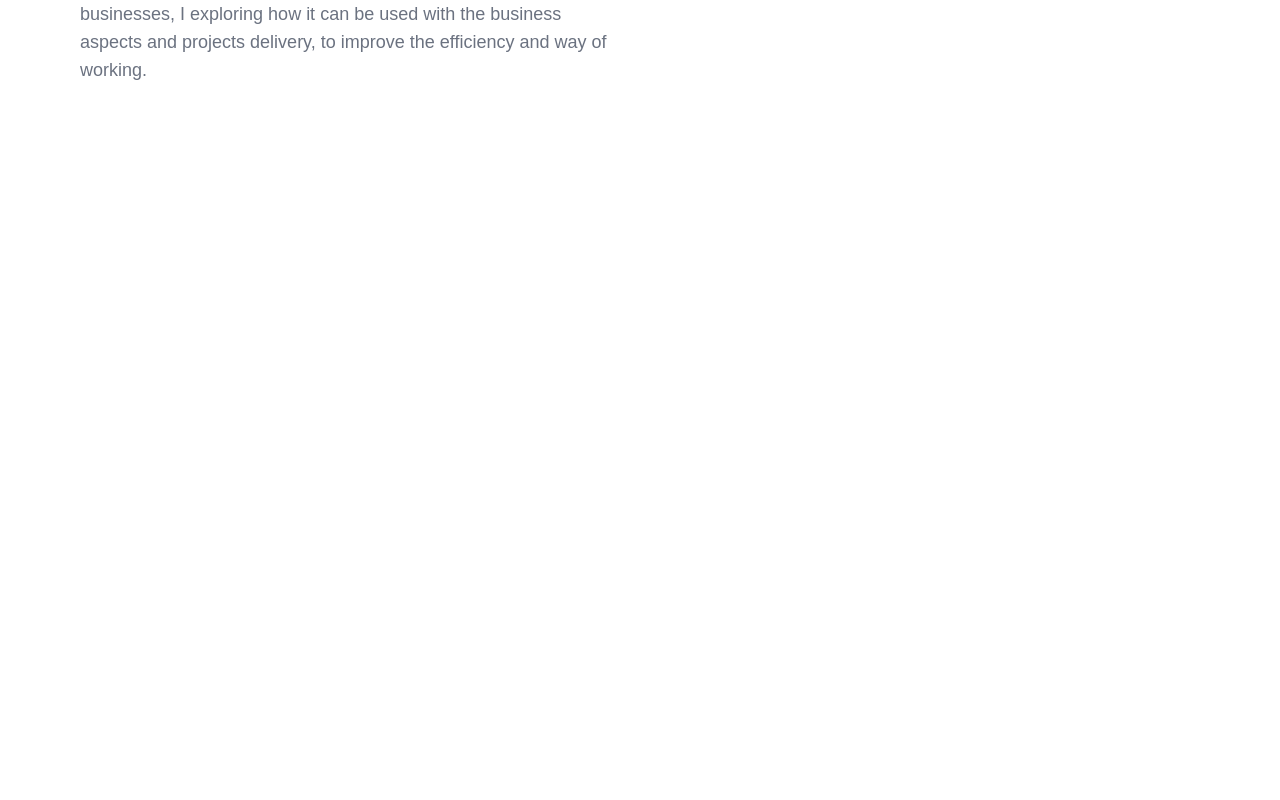
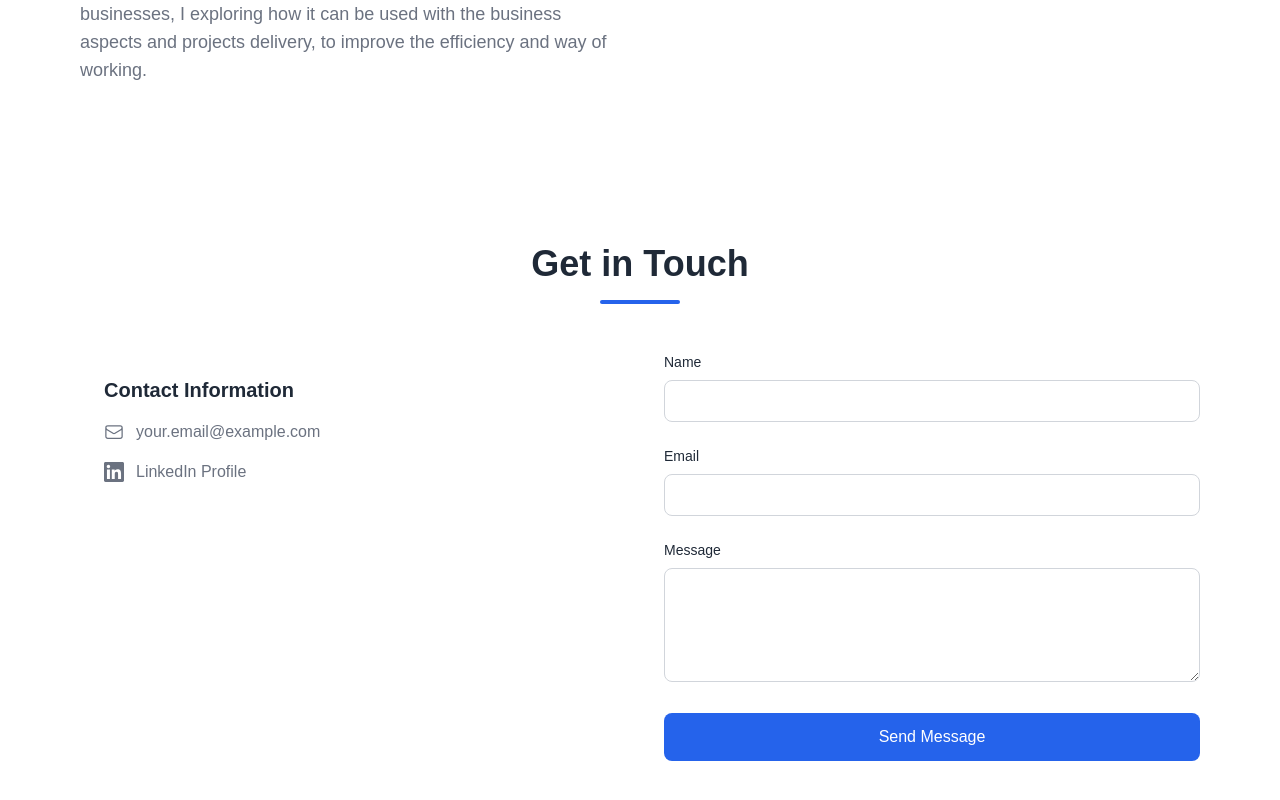
Before and after one commit to Mosapos/businessweb2, a Next.js app: page /businessweb2/ in a window 1280 px wide. Shown: the part 1236-2036 px from the top of the page. Before the commit the page ends 1400 px from the top, so only its background shows below. Built offline with nearby package versions, Linux system fonts and the light colour scheme.

Commit message:
Add Contact section with form and email functionality

```diff
--- a/package.json
+++ b/package.json
@@ -10,9 +10,11 @@
   },
   "dependencies": {
     "@heroicons/react": "^2.2.0",
+    "@types/nodemailer": "^6.4.17",
     "autoprefixer": "^10.4.17",
     "framer-motion": "^12.4.7",
     "next": "15.2.0",
+    "nodemailer": "^6.10.0",
     "postcss": "^8.4.35",
     "react": "^19.0.0",
     "react-dom": "^19.0.0",
--- /dev/null
+++ b/src/app/api/contact/route.ts
@@ -0,0 +1,50 @@
+import { NextResponse } from 'next/server';
+import nodemailer from 'nodemailer';
+
+export async function POST(req: Request) {
+  try {
+    const { name, email, message } = await req.json();
+
+    // Create a transporter using Gmail
+    const transporter = nodemailer.createTransport({
+      service: 'gmail',
+      auth: {
+        user: process.env.GMAIL_USER,
+        pass: process.env.GMAIL_APP_PASSWORD,
+      },
+    });
+
+    // Email content
+    const mailOptions = {
+      from: process.env.GMAIL_USER,
+      to: process.env.GMAIL_USER,
+      subject: `New Contact Form Message from ${name}`,
+      text: `
+Name: ${name}
+Email: ${email}
+Message: ${message}
+      `,
+      html: `
+<h3>New Contact Form Message</h3>
+<p><strong>Name:</strong> ${name}</p>
+<p><strong>Email:</strong> ${email}</p>
+<p><strong>Message:</strong></p>
+<p>${message}</p>
+      `,
+    };
+
+    // Send email
+    await transporter.sendMail(mailOptions);
+
+    return NextResponse.json(
+      { message: 'Email sent successfully' },
+      { status: 200 }
+    );
+  } catch (error) {
+    console.error('Failed to send email:', error);
+    return NextResponse.json(
+      { message: 'Failed to send email' },
+      { status: 500 }
+    );
+  }
+}
--- a/src/app/page.tsx
+++ b/src/app/page.tsx
@@ -1,11 +1,13 @@
 import Hero from '@/components/sections/Hero';
 import About from '@/components/sections/About';
+import Contact from '@/components/sections/Contact';
 
 export default function Home() {
   return (
     <main>
       <Hero />
       <About />
+      <Contact />
     </main>
   );
 }
--- /dev/null
+++ b/src/components/sections/Contact.tsx
@@ -0,0 +1,155 @@
+'use client';
+
+import { motion } from 'framer-motion';
+import { EnvelopeIcon } from '@heroicons/react/24/outline';
+import { useState } from 'react';
+
+export default function Contact() {
+  const [formData, setFormData] = useState({
+    name: '',
+    email: '',
+    message: ''
+  });
+  const [isSubmitting, setIsSubmitting] = useState(false);
+  const [submitStatus, setSubmitStatus] = useState<'idle' | 'success' | 'error'>('idle');
+
+  const handleSubmit = async (e: React.FormEvent) => {
+    e.preventDefault();
+    setIsSubmitting(true);
+    setSubmitStatus('idle');
+
+    try {
+      const response = await fetch('/api/contact', {
+        method: 'POST',
+        headers: {
+          'Content-Type': 'application/json',
+        },
+        body: JSON.stringify(formData),
+      });
+
+      if (response.ok) {
+        setSubmitStatus('success');
+        setFormData({ name: '', email: '', message: '' });
+      } else {
+        setSubmitStatus('error');
+      }
+    } catch (error) {
+      setSubmitStatus('error');
+    }
+
+    setIsSubmitting(false);
+  };
+
+  return (
+    <section id="contact" className="py-20 bg-background">
+      <div className="max-w-6xl mx-auto px-4">
+        <motion.div
+          initial={{ opacity: 0, y: 20 }}
+          whileInView={{ opacity: 1, y: 0 }}
+          transition={{ duration: 0.5 }}
+          viewport={{ once: true }}
+          className="text-center mb-12"
+        >
+          <h2 className="text-3xl md:text-4xl font-bold mb-4">Get in Touch</h2>
+          <div className="w-20 h-1 bg-primary mx-auto rounded-full mb-8"></div>
+        </motion.div>
+
+        <div className="grid md:grid-cols-2 gap-12 items-start">
+          <motion.div
+            initial={{ opacity: 0, x: -20 }}
+            whileInView={{ opacity: 1, x: 0 }}
+            transition={{ duration: 0.5, delay: 0.2 }}
+            viewport={{ once: true }}
+            className="space-y-6"
+          >
+            <div className="bg-primary/5 p-6 rounded-lg">
+              <h3 className="text-xl font-semibold mb-4">Contact Information</h3>
+              <div className="space-y-4">
+                <a
+                  href="mailto:your.email@example.com"
+                  className="flex items-center space-x-3 text-text-light hover:text-primary transition-colors"
+                >
+                  <EnvelopeIcon className="w-5 h-5" />
+                  <span>your.email@example.com</span>
+                </a>
+                <a
+                  href="https://linkedin.com/in/your-profile"
+                  target="_blank"
+                  rel="noopener noreferrer"
+                  className="flex items-center space-x-3 text-text-light hover:text-primary transition-colors"
+                >
+                  <svg className="w-5 h-5" fill="currentColor" viewBox="0 0 24 24">
+                    <path d="M20.447 20.452h-3.554v-5.569c0-1.328-.027-3.037-1.852-3.037-1.853 0-2.136 1.445-2.136 2.939v5.667H9.351V9h3.414v1.561h.046c.477-.9 1.637-1.85 3.37-1.85 3.601 0 4.267 2.37 4.267 5.455v6.286zM5.337 7.433c-1.144 0-2.063-.926-2.063-2.065 0-1.138.92-2.063 2.063-2.063 1.14 0 2.064.925 2.064 2.063 0 1.139-.925 2.065-2.064 2.065zm1.782 13.019H3.555V9h3.564v11.452zM22.225 0H1.771C.792 0 0 .774 0 1.729v20.542C0 23.227.792 24 1.771 24h20.451C23.2 24 24 23.227 24 22.271V1.729C24 .774 23.2 0 22.222 0h.003z"/>
+                  </svg>
+                  <span>LinkedIn Profile</span>
+                </a>
+              </div>
+            </div>
+          </motion.div>
+
+          <motion.div
+            initial={{ opacity: 0, x: 20 }}
+            whileInView={{ opacity: 1, x: 0 }}
+            transition={{ duration: 0.5, delay: 0.4 }}
+            viewport={{ once: true }}
+          >
+            <form onSubmit={handleSubmit} className="space-y-6">
+              <div>
+                <label htmlFor="name" className="block text-sm font-medium mb-2">
+                  Name
+                </label>
+                <input
+                  type="text"
+                  id="name"
+                  required
+                  className="w-full px-4 py-2 border border-gray-300 rounded-lg focus:ring-2 focus:ring-primary focus:border-transparent"
+                  value={formData.name}
+                  onChange={(e) => setFormData({ ...formData, name: e.target.value })}
+                />
+              </div>
+              <div>
+                <label htmlFor="email" className="block text-sm font-medium mb-2">
+                  Email
+                </label>
+                <input
+                  type="email"
+                  id="email"
+                  required
+                  className="w-full px-4 py-2 border border-gray-300 rounded-lg focus:ring-2 focus:ring-primary focus:border-transparent"
+                  value={formData.email}
+                  onChange={(e) => setFormData({ ...formData, email: e.target.value })}
+                />
+              </div>
+              <div>
+                <label htmlFor="message" className="block text-sm font-medium mb-2">
+                  Message
+                </label>
+                <textarea
+                  id="message"
+                  required
+                  rows={4}
+                  className="w-full px-4 py-2 border border-gray-300 rounded-lg focus:ring-2 focus:ring-primary focus:border-transparent"
+                  value={formData.message}
+                  onChange={(e) => setFormData({ ...formData, message: e.target.value })}
+                ></textarea>
+              </div>
+              <button
+                type="submit"
+                disabled={isSubmitting}
+                className="w-full px-6 py-3 bg-primary text-white rounded-lg hover:bg-primary/90 transition-colors disabled:opacity-50"
+              >
+                {isSubmitting ? 'Sending...' : 'Send Message'}
+              </button>
+              {submitStatus === 'success' && (
+                <p className="text-green-500 text-sm">Message sent successfully!</p>
+              )}
+              {submitStatus === 'error' && (
+                <p className="text-red-500 text-sm">Failed to send message. Please try again.</p>
+              )}
+            </form>
+          </motion.div>
+        </div>
+      </div>
+    </section>
+  );
+}
```
Also changed, not shown: 1 other file (tests, documents, lock files or other folders).
